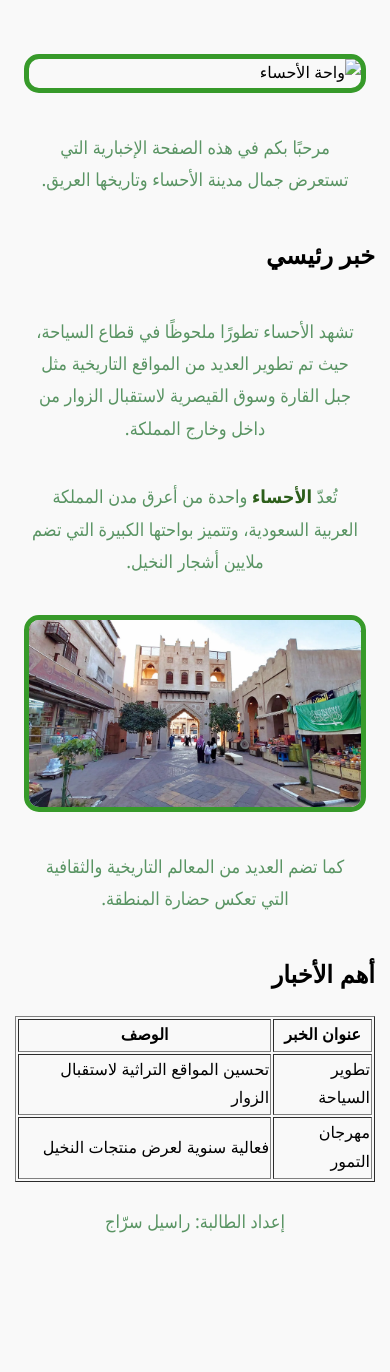
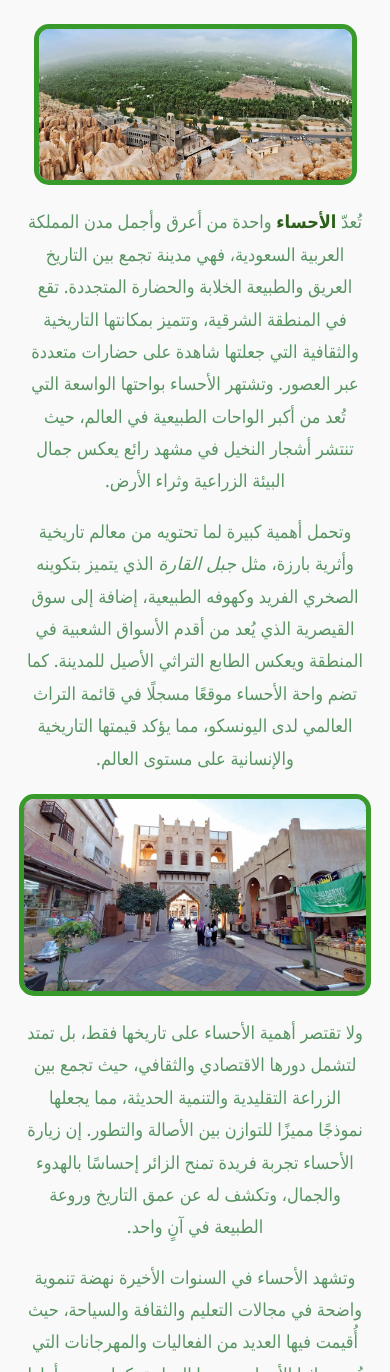
Before and after one commit to rasilsarag-creator/w, a plain HTML site: page index.html in a window 390 px wide. Shown: the part 393-1765 px from the top of the page. Before the commit the page ends 1658 px from the top, so only its background shows below. Drawn offline with Linux system fonts and the light colour scheme; a web font is replaced by a local one.

Commit message:
Update index.html

```diff
--- a/index.html
+++ b/index.html
@@ -1,21 +1,20 @@
 <!DOCTYPE html>
 <html lang="ar" dir="rtl">
 <head>
+    <title>الأحساء: واحة النخيل والعطاء | استكشف تاريخنا</title>
+<meta name="description" content="تعرف على مدينة الأحساء، أكبر واحة نخيل طبيعية في العالم ووجهة سياحية وتاريخية فريدة في المملكة العربية السعودية.">
+    <meta name="viewport" content="width=device-width, initial-scale=1.0">
     <meta charset="UTF-8">
-    <meta name="viewport" content="width=device-width, initial-scale=1.0">
+    <title>السعودية بعيون تقنية</title>
+    <link rel="stylesheet" href="style.css">
+    </head>
+    <body>
+        <!-- زر القائمة للجوال -->
+<div class="hamburger" onclick="toggleMenu()">
+    ☰
+</div>
 
-    <title>الأحساء: واحة النخيل والعطاء | استكشف تاريخنا</title>
-    <meta name="description" content="تعرف على مدينة الأحساء، أكبر واحة نخيل طبيعية في العالم.">
-
-    <link rel="stylesheet" href="style.css">
-</head>
-
-<body>
-
-<!-- زر القائمة -->
-<div class="hamburger" onclick="toggleMenu()">☰</div>
-
-<!-- القائمة -->
+<!-- قائمة التنقل -->
 <nav id="nav-menu">
     <ul>
         <li><a href="#">الرئيسية</a></li>
@@ -24,67 +23,39 @@
     </ul>
 </nav>
 
-<!-- زر تفاعلي -->
+<!-- زر تفاعلي (النقطة 1 و 4) -->
 <button id="welcomeBtn" class="cool-btn">اضغط للترحيب!</button>
 
-<div class="container">
+<!-- ربط ملف الجافاسكريبت الخارجي (النقطة 3) -->
+<script src="script.js"></script>
+        <div class="container">
+    </div>
+    <div class="images-section">
 
-    <!-- العنوان -->
-    <h1 id="mainTitle">الأحساء</h1>
-    <h2 class="supTitle">الأحساء: واحة النخيل والعطاء</h2>
-
-    <!-- صورة -->
-    <img src="Untitled-3.jpg" alt="واحة الأحساء" height="200">
-
-    <!-- فقرة ترحيبية -->
+      <h1 id="mainTitle">الأحساء </h1>
+      <h2 div class="supTitle">الأحساء: واحة النخيل والعطاء</h2 >
     <p>
-    مرحبًا بكم في هذه الصفحة الإخبارية التي تستعرض جمال مدينة الأحساء وتاريخها العريق.
+      <img src="Untitlيبed-3.jpg" alt="واحة الاحساء في منطقة جبل القارة"  height="200"  style="display:block" >
+    تُعدّ    <u> الأحساء </u> واحدة من أعرق وأجمل مدن المملكة العربية السعودية، فهي مدينة تجمع بين التاريخ العريق والطبيعة الخلابة والحضارة المتجددة.
+    تقع في المنطقة الشرقية، وتتميز بمكانتها التاريخية والثقافية التي جعلتها شاهدة على حضارات متعددة عبر العصور.
+    وتشتهر الأحساء بواحتها الواسعة التي تُعد من أكبر الواحات الطبيعية في العالم، حيث تنتشر أشجار النخيل في مشهد رائع يعكس جمال البيئة الزراعية وثراء الأرض.
+    </p>
+    <p>
+    وتحمل أهمية كبيرة لما تحتويه من معالم تاريخية وأثرية بارزة،
+     مثل   <i>جبل القارة</i>  الذي يتميز بتكوينه الصخري الفريد وكهوفه الطبيعية،
+     إضافة إلى سوق القيصرية الذي يُعد من أقدم الأسواق الشعبية في المنطقة ويعكس الطابع التراثي الأصيل للمدينة. كما تضم واحة الأحساء موقعًا مسجلًا في قائمة التراث العالمي لدى اليونسكو، مما يؤكد قيمتها التاريخية والإنسانية على مستوى العالم.
+    </p>
+      <img src="5-2.jpg.webp" alt="سوق القيصرية" height="250" >
+    <p>
+      ولا تقتصر أهمية الأحساء على تاريخها فقط، بل تمتد لتشمل دورها الاقتصادي والثقافي، حيث تجمع بين الزراعة التقليدية والتنمية الحديثة،
+       مما يجعلها نموذجًا مميزًا للتوازن بين الأصالة والتطور. إن زيارة الأحساء تجربة فريدة تمنح الزائر إحساسًا بالهدوء والجمال، وتكشف له عن عمق التاريخ وروعة الطبيعة في آنٍ واحد.
     </p>
 
-    <!-- خبر رئيسي -->
-    <h2>خبر رئيسي</h2>
     <p>
-    تشهد الأحساء تطورًا ملحوظًا في قطاع السياحة، حيث تم تطوير العديد من المواقع التاريخية
-    مثل جبل القارة وسوق القيصرية لاستقبال الزوار من داخل وخارج المملكة.
+      وتشهد الأحساء في السنوات الأخيرة نهضة تنموية واضحة في مجالات التعليم والثقافة والسياحة،
+      حيث أُقيمت فيها العديد من الفعاليات والمهرجانات التي تُبرز تراثها الأصيل وهويتها الوطنية.
+       كما يحرص أهلها على الحفاظ على العادات والتقاليد التي توارثوها عبر الأجيال، مما يعكس روح الانتماء والاعتزاز بتاريخ مدينتهم. وهكذا تبقى الأحساء مدينة نابضة بالحياة، تجمع بين الماضي العريق والحاضر المزدهر، وتستمر في رسم مستقبل مشرق يعكس مكانتها المميزة في المملكة.
     </p>
-
-    <!-- محتوى -->
-    <p>
-    تُعدّ <u>الأحساء</u> واحدة من أعرق مدن المملكة العربية السعودية، وتتميز بواحتها الكبيرة
-    التي تضم ملايين أشجار النخيل.
-    </p>
-
-    <img src="5-2.jpg.webp" alt="سوق القيصرية" height="250">
-
-    <p>
-    كما تضم العديد من المعالم التاريخية والثقافية التي تعكس حضارة المنطقة.
-    </p>
-
-    <!-- جدول الأخبار (مهم) -->
-    <h2>أهم الأخبار</h2>
-    <table border="1">
-        <tr>
-            <th>عنوان الخبر</th>
-            <th>الوصف</th>
-        </tr>
-        <tr>
-            <td>تطوير السياحة</td>
-            <td>تحسين المواقع التراثية لاستقبال الزوار</td>
-        </tr>
-        <tr>
-            <td>مهرجان التمور</td>
-            <td>فعالية سنوية لعرض منتجات النخيل</td>
-        </tr>
-    </table>
-
-</div>
-
-<!-- التذييل -->
-<footer>
-    <p>إعداد الطالبة: راسيل سرّاج</p>
-</footer>
-
-<script src="script.js"></script>
-
-</body>
+    <script src="script.js"></script
+   </body>
 </html>
```
